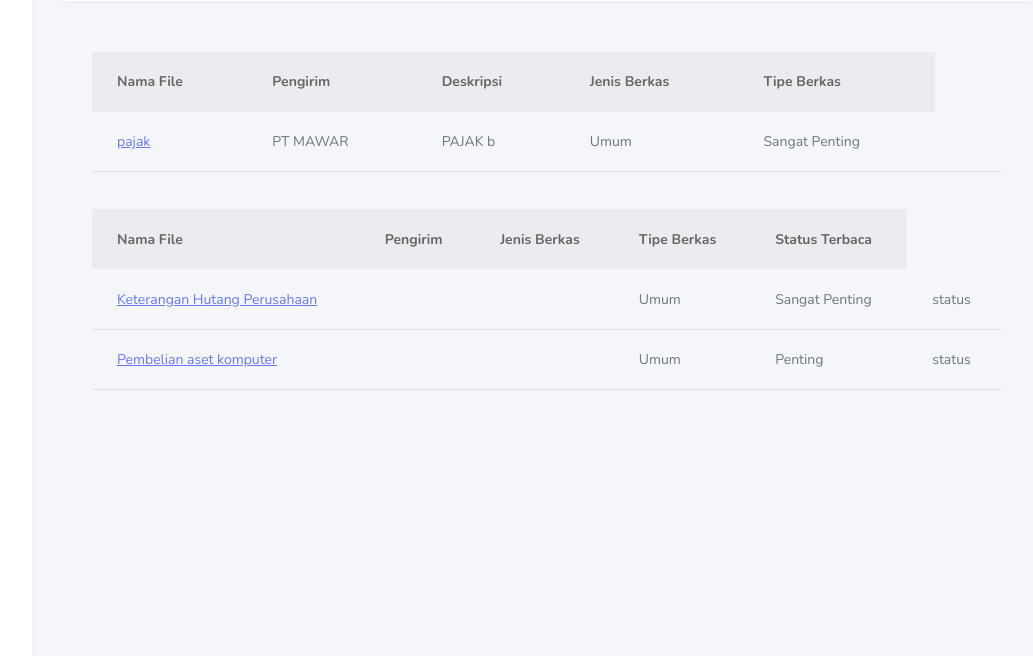
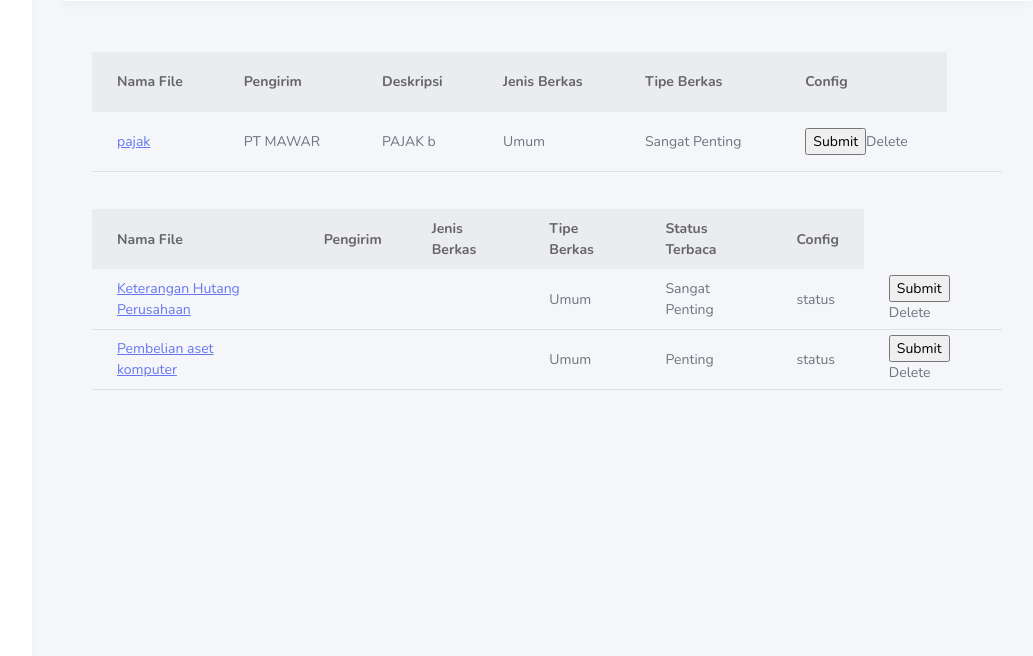
Before and after one commit to maulana-alamsyah/server, a Django app: page /super/1/1/ in a window 1280 px wide. Shown: the part 144-800 px from the top of the page, without its empty margins (218-1251 px from the left). Run offline with Django 3.2, Linux system fonts and the light colour scheme; data comes from the database, SQL or seed files in the repository; some libraries are stand-ins or nearby versions.

Commit message:
tambah delete button disetiap row

```diff
--- a/server/arsip/templates/root_division.html
+++ b/server/arsip/templates/root_division.html
@@ -120,6 +120,7 @@
                   <th scope="col">Deskripsi</th>
                   <th scope="col">Jenis Berkas</th>
                   <th scope="col">Tipe Berkas</th>
+                  <th scope="col">Config</th>
                   <br>
                 </tr>
               </thead>
@@ -131,6 +132,14 @@
                   <td>{{ i.description}} </td>
                   <td>{{ i.jenisBerkas}} </td>
                   <td>{{ i.get_typeBerkas_display }} </td>
+                  <td>
+                    <div class="row">
+                    <form method="/delete/">
+                       <input type="hidden" value="{{i.filename}}"name="delete-id">
+                       <input type="Submit">Delete</button>
+                    </form>
+                    </div>
+                  </td>
                   <td></td>
                 </tr>
                 {% endfor %}
@@ -148,6 +157,7 @@
                     <th scope="col">Jenis Berkas</th>
                     <th scope="col">Tipe Berkas</th>
                     <th scope="col">Status Terbaca</th>
+                    <th scope="col">Config</th>
                     <br>
                   </tr>
                 </thead>
@@ -160,7 +170,15 @@
                     <td>{{ i.jenisBerkas}} </td>
                     <td>{{ i.get_typeBerkas_display }} </td>
                     <td>status</td>
-                  </tr>
+                    <td>
+                      <div class="row">
+                        <form method="/delete/">
+                          <input type="hidden" value="{{i.filename}}"name="delete-id">
+                          <input type="Submit">Delete</button>
+                        </form>
+                      </div>
+                    </td>
+                    </tr>
                   {% endfor %}
                 </tbody>
               </table>
```
